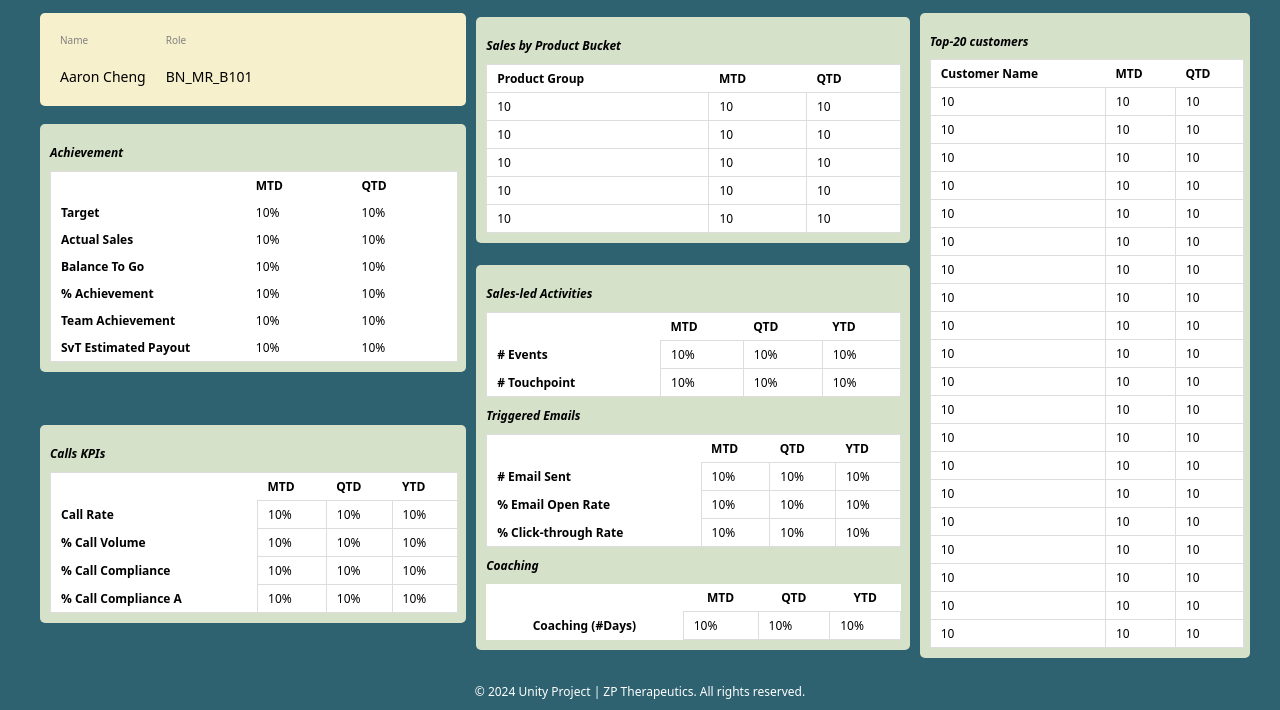
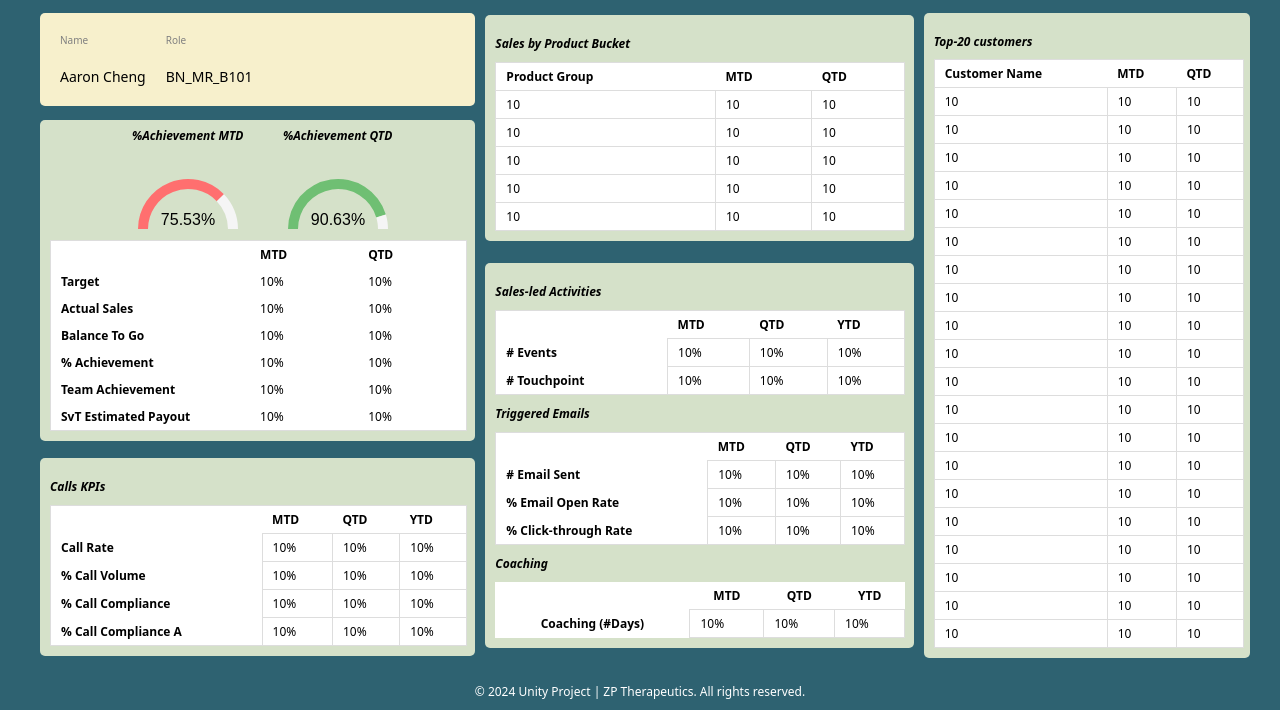
Before and after one commit to AliceeLe/UnityProject, a plain HTML site: page src/email_template.html in a window 1280 px wide. Shown: the part 137-847 px from the top of the page. Drawn offline with nearby package versions, Linux system fonts and the light colour scheme.

Commit message:
Add Gauge charts

```diff
--- a/src/email_template.html
+++ b/src/email_template.html
@@ -2,6 +2,7 @@
 <html>
 
 <head>
+    <script src="https://cdn.jsdelivr.net/npm/chart.js"></script>
     <style>
         @font-face {
             font-family: 'Segoe UI';
@@ -145,6 +146,22 @@
 
         .master-table {
             background-color: #2e6271;
+        }
+
+        .master-chart-container {
+            display: flex;
+            justify-content: center;
+            align-items: center;
+            margin: 5px;
+            gap: 20px;
+        }
+        .chart-container {
+            width: 130px;
+            height: 100px;
+            display: flex;
+            flex-direction: column;
+            justify-content: center;
+            align-items: center;
         }
 
 
@@ -335,7 +352,16 @@
                 <tr>
                     <td rowspan="5" colspan="1" colspan="1" id="box-2">
                         <div class="column-item" id="column-2">
-                            <h2>Achievement</h2>
+                            <div class="master-chart-container">
+                                <div class="chart-container">
+                                    <h2>%Achievement MTD</h2>
+                                    <canvas id="gaugeChartMTD"></canvas>
+                                </div>
+                                <div class="chart-container">
+                                    <h2>%Achievement QTD</h2>
+                                    <canvas id="gaugeChartQTD"></canvas>
+                                </div>
+                            </div>
                             <table class="inner-table">
                                 <tr class="inner-tr">
                                     <th style="width: 48%;"></th>
@@ -811,6 +837,71 @@
             &copy; 2024 Unity Project | ZP Therapeutics. All rights reserved.
         </div>
     </div>
+
+    <script>
+        function getColor(value) {
+            if (value < 80) {
+                return '#ff6f6f'; // red
+            } else if (value < 90) {
+                return '#ffd700'; // yellow
+            } else {
+                return '#6fbf73'; // green
+            }
+        }
+
+        function convertToPercentageString(num) {
+            return num.toFixed(2) + '%';
+        }
+
+        function createGaugeChart(ctx, value, text) {
+            const cappedValue = Math.min(value, 100);
+            const color = getColor(value);
+            return new Chart(ctx, {
+                type: 'doughnut',
+                data: {
+                    datasets: [{
+                        data: [cappedValue, 100 - cappedValue],
+                        backgroundColor: [color, '#f5f5f5'],
+                        borderWidth: 0
+                    }]
+                },
+                options: {
+                    responsive: true,
+                    cutout: '80%',
+                    rotation: -90,
+                    circumference: 180,
+                    plugins: {
+                        tooltip: { enabled: false },
+                        legend: { display: false }
+                    }
+                },
+                plugins: [{
+                    id: 'textPlugin',
+                    afterDatasetsDraw: (chart, easing) => {
+                        const ctx = chart.ctx;
+                        ctx.save();
+                        const x = chart.chartArea.left + (chart.chartArea.right - chart.chartArea.left) / 2;
+                        const y = chart.chartArea.top + (chart.chartArea.bottom - chart.chartArea.top) / 1.4;
+                        ctx.font = '16px Arial';
+                        ctx.fillStyle = '#000';
+                        ctx.textAlign = 'center';
+                        ctx.fillText(text, x, y);
+                        ctx.restore();
+                    }
+                }]
+            });
+        }
+
+        const ctxMTD = document.getElementById('gaugeChartMTD').getContext('2d');
+        const ctxQTD = document.getElementById('gaugeChartQTD').getContext('2d');
+
+        const mtdValue = 75.53;
+        const qtdValue = 90.63;
+
+        createGaugeChart(ctxMTD, mtdValue, convertToPercentageString(mtdValue));
+        createGaugeChart(ctxQTD, qtdValue, convertToPercentageString(qtdValue));
+    </script>
+
 </body>
 
 </html>
--- a/src/style.css
+++ /dev/null
@@ -1,5 +0,0 @@
-canvas {
-    -moz-user-select: none;
-    -webkit-user-select: none;
-    -ms-user-select: none;
-  }
```
Also changed, not shown: src/index.html (+15 -9 lines), src/script.js (deleted, +0 -58 lines), src/email.png.
